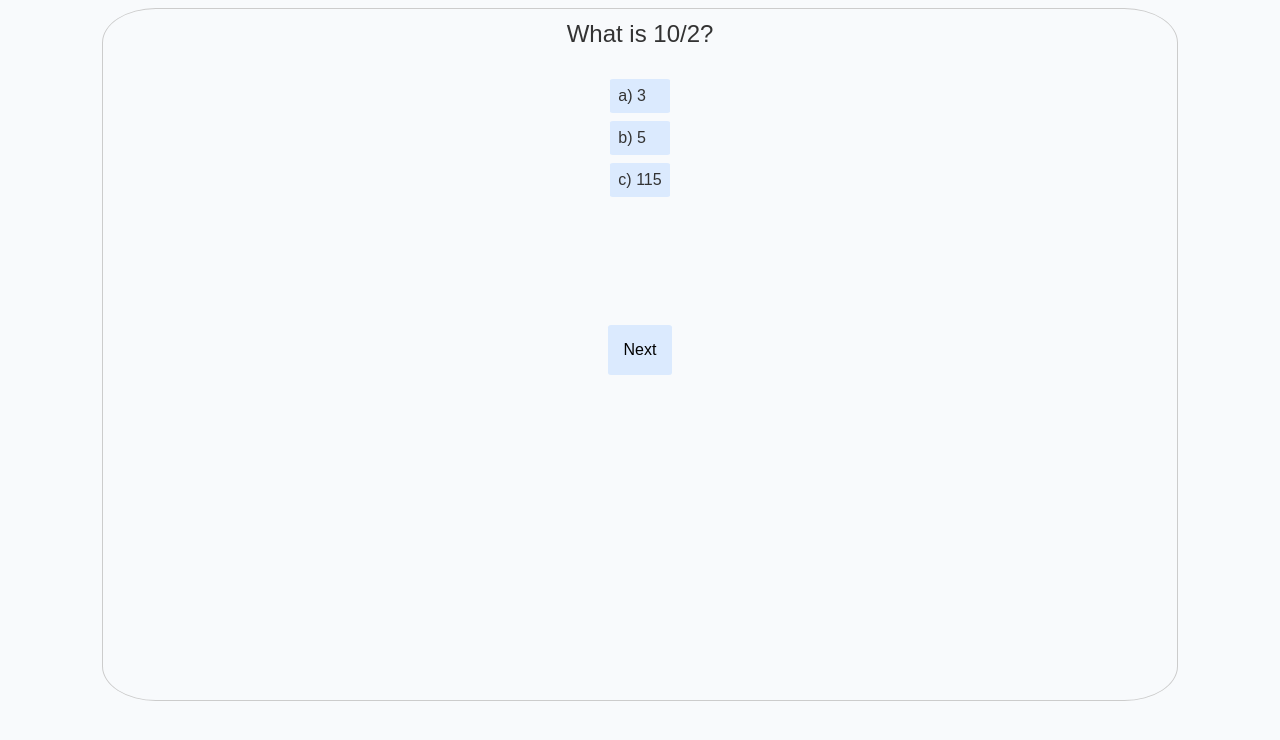
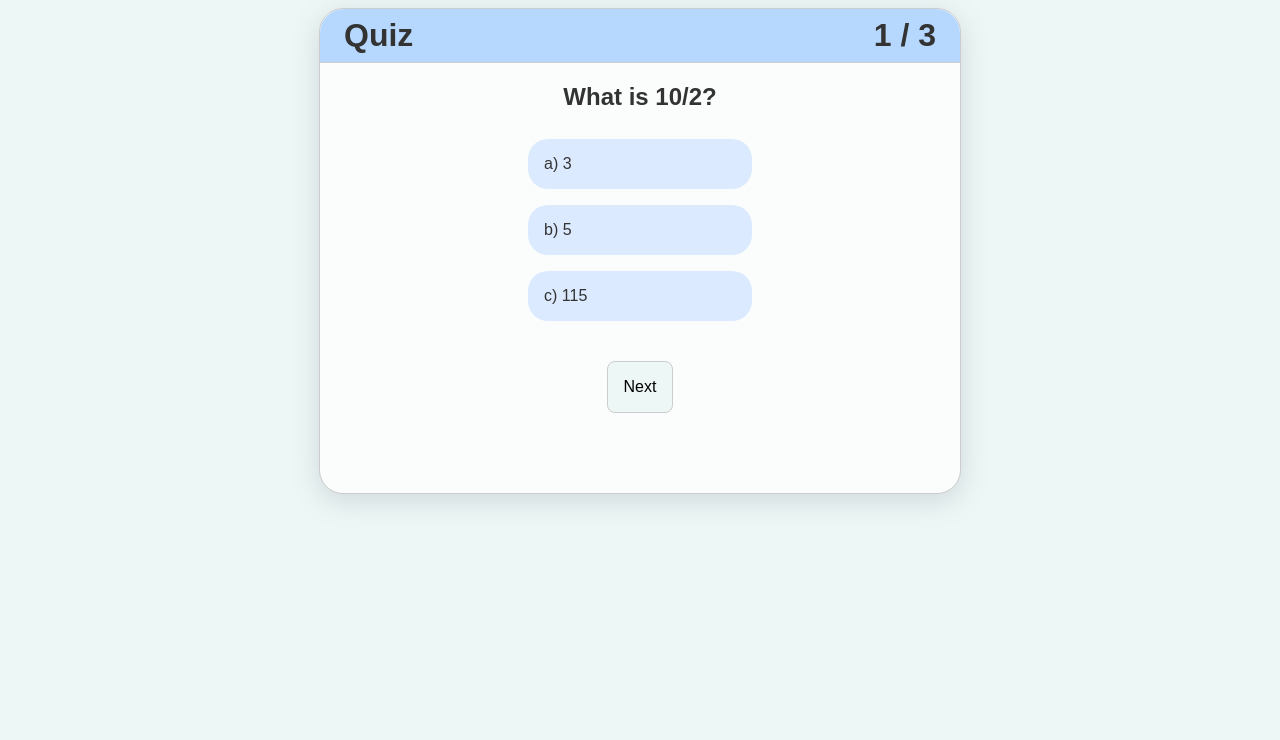
Before and after one commit to Aayushi-Mittal/Quiz-Web-App, a plain HTML site: page index.html in a window 1280 px wide. Drawn offline with Linux system fonts and the light colour scheme.

Commit message:
Edited css

```diff
--- a/index.html
+++ b/index.html
@@ -9,6 +9,10 @@
 </head>
 <body>
 	<div class="container">
+		<div class="header">
+			<span>Quiz</span>
+			<span id="no_of_ques"></span>
+		</div>
 		<div id="quiz"></div>
 		<div class="navigation">
 			<button id="previous">Previous</button>
--- a/script.js
+++ b/script.js
@@ -4,40 +4,39 @@ var questions = [
 	{
 		question: "What is 10/2?",
 		answers: {
-			a: '3',
-			b: '5',
-			c: '115'
+			a: "3",
+			b: "5",
+			c: "115",
 		},
-		correctAnswer: 'b'
+		correctAnswer: "b",
 	},
 	{
 		question: "What is 30/3?",
 		answers: {
-			a: '3',
-			b: '5',
-			c: '10'
+			a: "3",
+			b: "5",
+			c: "10",
 		},
-		correctAnswer: 'c'
+		correctAnswer: "c",
 	},
 	{
 		question: "What is Javascript?",
 		answers: {
-			a: 'Programming Language',
-			b: 'Scripting language',
+			a: "Programming Language",
+			b: "Scripting language",
 		},
-		correctAnswer: 'a'
-	}
+		correctAnswer: "a",
+	},
 ];
 
-const quizContainer = document.getElementById('quiz');
-const resultsContainer = document.getElementById('results');
-
+const quizContainer = document.getElementById("quiz");
+const resultsContainer = document.getElementById("results");
 
 const output = [];
 
 questions.forEach((currentQuestion, questionNumber) => {
 	const answers = [];
-    for(letter in currentQuestion.answers){
+	for (letter in currentQuestion.answers) {
 		answers.push(
 			`<label>
             <input type="radio" name="question${questionNumber}" value="${letter}">
@@ -53,62 +52,69 @@ questions.forEach((currentQuestion, questionNumber) => {
 	);
 });
 
-quizContainer.innerHTML = output.join('');
+quizContainer.innerHTML = output.join("");
 
-
-function showResults(){
-
-    const answerContainers = quizContainer.querySelectorAll('.answers');
+function showResults() {
+	const answerContainers = quizContainer.querySelectorAll(".answers");
 	let numCorrect = 0;
-    questions.forEach( (currentQuestion, questionNumber) => {
+	questions.forEach((currentQuestion, questionNumber) => {
 		const answerContainer = answerContainers[questionNumber];
 		const selector = `input[name=question${questionNumber}]:checked`;
 		const correctAnswer = `input[value="${currentQuestion.correctAnswer}"]`;
-        const userAnswer = (answerContainer.querySelector(selector) || {}).value;
-        if(userAnswer === currentQuestion.correctAnswer){
+		const userAnswer = (answerContainer.querySelector(selector) || {})
+			.value;
+		if (userAnswer === currentQuestion.correctAnswer) {
 			// answerContainer.querySelector(selector).closest("label").classList.remove('checked');
 			numCorrect++;
 		} else {
-            if(answerContainer.querySelector(selector)!=undefined){
+			if (answerContainer.querySelector(selector) != undefined) {
 				// answerContainer.querySelector(selector).closest("label").classList.remove('checked');
-                answerContainer.querySelector(selector).closest("label").classList.add('red');
+				answerContainer
+					.querySelector(selector)
+					.closest("label")
+					.classList.add("red");
 			}
 		}
 		console.log(answerContainer.querySelector(selector).closest("label"));
-        answerContainer.querySelector(correctAnswer).closest("label").classList.add('green');
-        console.log("selected:" , answerContainer.querySelector(selector).value);
-        console.log("correct:", answerContainer.querySelector(correctAnswer).value);
+		answerContainer
+			.querySelector(correctAnswer)
+			.closest("label")
+			.classList.add("green");
+		console.log("selected:", answerContainer.querySelector(selector).value);
+		console.log(
+			"correct:",
+			answerContainer.querySelector(correctAnswer).value
+		);
 	});
 
 	resultsContainer.innerHTML = `Total Score: ${numCorrect}/${questions.length}`;
 }
 
 function showSlide(n) {
-    slides[currentSlide].classList.remove('active-slide');
-    slides[n].classList.add('active-slide');
+	slides[currentSlide].classList.remove("active-slide");
+	slides[n].classList.add("active-slide");
 	currentSlide = n;
-    if(currentSlide === 0){
-        previousButton.style.display = 'none';
+	numberOfQuestions.innerHTML = n+1 + " / " + questions.length;
+	if (currentSlide === 0) {
+		previousButton.style.display = "none";
+	} else {
+		previousButton.style.display = "inline-block";
 	}
-    else{
-        previousButton.style.display = 'inline-block';
-    }
-    if(currentSlide === slides.length-1){
-        nextButton.style.display = 'none';
-        submitButton.style.display = 'inline-block';
-    }
-    else{
-        nextButton.style.display = 'inline-block';
-        submitButton.style.display = 'none';
+	if (currentSlide === slides.length - 1) {
+		nextButton.style.display = "none";
+		submitButton.style.display = "inline-block";
+	} else {
+		nextButton.style.display = "inline-block";
+		submitButton.style.display = "none";
 	}
 }
 
 function showNextSlide() {
-    showSlide(currentSlide+1);
+	showSlide(currentSlide + 1);
 }
 
 function showPreviousSlide() {
-    showSlide(currentSlide-1);
+	showSlide(currentSlide - 1);
 }
 
 // function selectOption(){
@@ -116,15 +122,15 @@ function showPreviousSlide() {
 //     selected.closest("label").classList.add('checked');
 // }
 
-
-const submitButton = document.getElementById('submit');
+const submitButton = document.getElementById("submit");
 const previousButton = document.getElementById("previous");
 const nextButton = document.getElementById("next");
+const numberOfQuestions = document.getElementById("no_of_ques");
 let slides = document.querySelectorAll(".slide");
 let currentSlide = 0;
 
 showSlide(currentSlide);
 
-submitButton.addEventListener('click', showResults);
+submitButton.addEventListener("click", showResults);
 previousButton.addEventListener("click", showPreviousSlide);
 nextButton.addEventListener("click", showNextSlide);
--- a/style.css
+++ b/style.css
@@ -1,122 +1,139 @@
-:root{
-  --primary:#f8fafc;
-  --secondary:#93c5fd;
-  --correct:#d9f99d;
-  --wrong:#fecdd3;
-  --options:#dbeafe;
+:root {
+	--primary: #edf7f6;
+	--secondary: #b7d8fe;
+	--correct: #d9f99d;
+	--wrong: #fecdd3;
+	--options: #dbeafe;
 }
 
-body{
+body {
 	font-size: 1.5rem;
 	font-family: sans-serif;
 	color: #333;
-  text-align: center;
 	background-color: var(--primary);
-  display:flex;
-  justify-content:center;
+	display: flex;
 	align-items: center;
+	justify-content: center;
 }
 
-.container{
-  border-radius:5%;
-  border:solid 1px #ccc;
-  padding:2%;
-  margin:auto;
-  width:80vw;
-  height:80vh;
-  display:flex;
+.container {
+	min-height: 50vh;
+	min-width: 50vw;
+	border-radius: 1.5rem;
+	border: solid 1px #ccc;
+	background-color: #fbfdfd;
+	box-shadow: rgba(100, 100, 111, 0.2) 0px 7px 29px 0px;
+}
+
+.header {
+	display: flex;
+	justify-content: space-between;
+	margin: 0;
+	padding: 0.5rem 1.5rem;
+	font-size: 2rem;
+	background-color: var(--secondary);
+	font-weight: bolder;
+	border-bottom: 1px solid #ccc;
+	border-radius: 1.5rem 1.5rem 0 0;
+}
+
+.quiz {
+	display: block;
+	padding: 2rem;
+	position: relative;
+}
+
+.slide {
+	display: flex;
 	flex-direction: column;
 	align-items: center;
-  justify-content: space-around;
+	justify-content: center;
 }
 
-h1{
-  margin: 0.5rem auto;
-  padding: 0.5rem;
-  font-size: 2rem;
-  background-color: var(--secondary);
-  text-align:center;
-  position:relative;
-}
-
-.question{
+.question {
 	font-size: 1.5rem;
+	font-weight: bold;
 	margin: 0.5em;
 	padding: 0.5rem;
+	text-align: center;
 }
 
 .answers {
 	text-align: left;
-  display: inline-block;
 	margin: 0.2rem 0;
+	display: flex;
+	flex-direction: column;
+	align-items: center;
+	justify-content: center;
 }
 
-.answers label:hover{
+.answers label:hover {
 	background-color: var(--secondary);
 }
-input[type=radio]:checked + label{
+input[type="radio"]:checked + label {
 	background-color: var(--secondary) !important;
 }
-.answers label input{
-  display:none;
+.answers label input {
+	display: none;
 }
-.answers label{
-  display: block;
-  background:var(--options);
-  border-radius:5%;
-  padding:0.5rem;
-  margin:0.5rem;
+.answers label {
+	background: var(--options);
+	border-radius: 20px;
+	padding: 1rem;
+	margin: 0.5rem;
 	cursor: pointer;
-  font-size:1rem;
+	font-size: 1rem;
+	width: 12rem;
+	word-wrap: wrap;
 }
 
-button{
-  border-radius:5%;
-  border:none;
+button {
+	border-radius: 0.5rem;
+	border: none;
 	font-size: 1rem;
-	background-color: var(--options);
+	background-color: var(--primary);
+	border: 1px solid #ccc;
 	padding: 1rem;
 	cursor: pointer;
 	margin-bottom: 0.5rem;
 }
-button:hover{
-	background-color: var(--secondary);;
+button:hover {
+	background-color: var(--secondary);
 	transition: background-color 0.5s;
 }
 
-.slide{
-  position: absolute;
-  left: 0px;
-  top: 0px;
-  width: 100%;
+.slide {
 	z-index: 1;
-  opacity: 0;
-  transition: opacity 0.5s;
+	display: none;
+	transition: display 0.5s;
 }
-.active-slide{
-  opacity: 1;
+.active-slide {
+	display: block;
 	z-index: 2;
 }
 
-/* .quiz-container{
-  position:relative;
-  display:block;
+.navigation {
+	display: flex;
+	justify-content: center;
+	margin: 2rem 0;
 }
 
-.navigation{
-  position:relative;
-  display:block;
+.navigation button {
+	margin: 0 1rem;
 }
-.result{
-  display:block;
-} */
 
-.red{
-  background-color:var(--wrong) !important;
+#results {
+	text-align: center;
+	font-size: 1.2rem;
+	padding: 1rem 0 2rem 0;
 }
-.green{
-  background-color:var(--correct) !important;
+
+.red {
+	background-color: var(--wrong) !important;
 }
-.checked{
+.green {
+	background-color: var(--correct) !important;
+}
+.checked {
 	background-color: var(--secondary) !important;
 }
```
Lines whose indentation alone changed are shown as unchanged.
